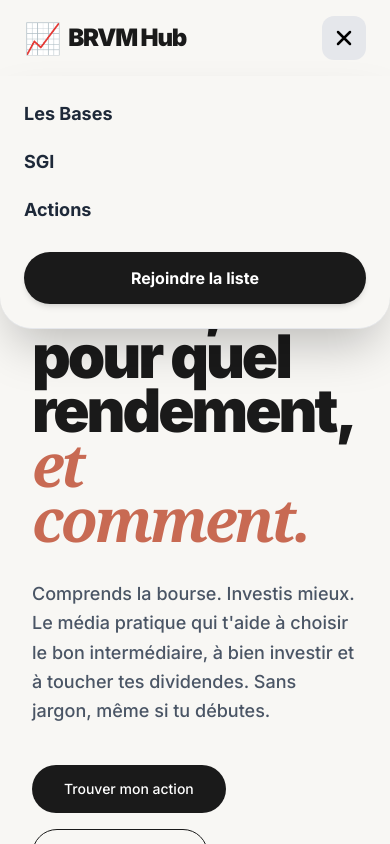
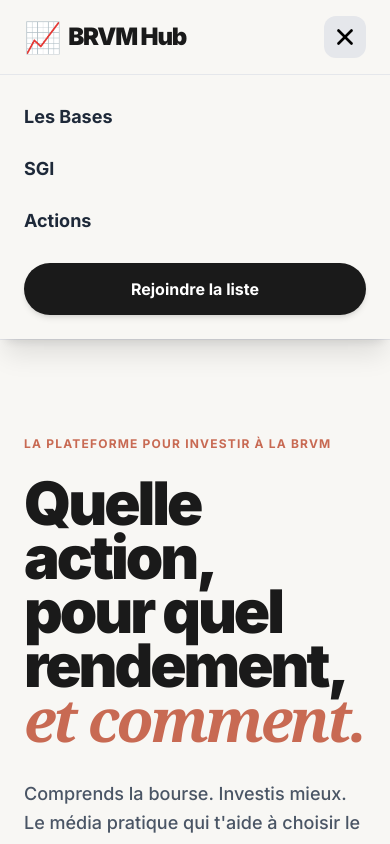
Before and after one commit to Kouyate01/brvm-hq, a Next.js app: page / in a window 390 px wide. Both pictures are taken after a click on the button "Menu". Shown: the top 844 px of the page. Built offline with nearby package versions, Linux system fonts and the light colour scheme.

Commit message:
Ajout d'un menu hamburger pour mobile, maj de layout et navbar

```diff
--- a/app/components/Navbar.tsx
+++ b/app/components/Navbar.tsx
@@ -7,16 +7,16 @@ export default function Navbar() {
   const [isOpen, setIsOpen] = useState(false);
 
   return (
-    <header className="w-full bg-[#F8F7F4] border-b border-gray-200/60 sticky top-0 z-50">
-      <nav className="flex items-center justify-between px-6 md:px-8 py-4 max-w-[1400px] mx-auto w-full">
+    <header className="w-full bg-[#F8F7F4] border-b border-gray-200/80 sticky top-0 z-50">
+      <div className="flex items-center justify-between px-6 md:px-8 py-4 max-w-[1400px] mx-auto w-full">
 
         {/* Logo */}
         <Link href="/" className="text-2xl font-black tracking-tighter flex items-center gap-2 text-[#1A1A1A]">
           <span className="text-3xl">📈</span> BRVM Hub
         </Link>
 
-        {/* Liens Desktop (cachés sur mobile avec hidden md:flex) */}
-        <div className="hidden md:flex items-center gap-8 font-medium text-sm">
+        {/* Liens Desktop (masqués sur mobile) */}
+        <div className="hidden md:flex items-center gap-8 font-medium text-sm text-[#1A1A1A]">
           <Link href="/guide" className="hover:text-gray-500 transition">Les Bases</Link>
           <Link href="/sgi" className="hover:text-gray-500 transition">SGI</Link>
           <Link href="/actions" className="hover:text-gray-500 transition">Actions</Link>
@@ -25,42 +25,52 @@ export default function Navbar() {
           </Link>
         </div>
 
-        {/* Bouton Hamburger Mobile (Visible uniquement sur mobile avec md:hidden) */}
+        {/* Bouton Hamburger Mobile (affiché UNIQUEMENT sur mobile) */}
         <button
+          type="button"
           onClick={() => setIsOpen(!isOpen)}
-          className="md:hidden flex items-center justify-center p-2.5 rounded-xl bg-gray-200 text-black focus:outline-none"
+          className="md:hidden flex items-center justify-center p-2 rounded-xl bg-gray-200 text-black active:scale-95 transition"
           aria-label="Menu"
         >
-          <svg className="w-6 h-6" fill="none" stroke="currentColor" viewBox="0 0 24 24">
           {isOpen ? (
-              <path strokeLinecap="round" strokeLinejoin="round" strokeWidth={2.5} d="M6 18L18 6M6 6l12 12" />
+            // Icône Croix (Fermer)
+            <svg width="26" height="26" viewBox="0 0 24 24" fill="none" stroke="currentColor" strokeWidth="2.5" strokeLinecap="round" strokeLinejoin="round">
+              <line x1="18" y1="6" x2="6" y2="18"></line>
+              <line x1="6" y1="6" x2="18" y2="18"></line>
+            </svg>
           ) : (
-              <path strokeLinecap="round" strokeLinejoin="round" strokeWidth={2.5} d="M4 6h16M4 12h16M4 18h16" />
+            // Icône 3 barres (Hamburger)
+            <svg width="26" height="26" viewBox="0 0 24 24" fill="none" stroke="currentColor" strokeWidth="2.5" strokeLinecap="round" strokeLinejoin="round">
+              <line x1="3" y1="12" x2="21" y2="12"></line>
+              <line x1="3" y1="6" x2="21" y2="6"></line>
+              <line x1="3" y1="18" x2="21" y2="18"></line>
+            </svg>
           )}
-          </svg>
         </button>
 
-        {/* Menu Déroulant Mobile (S'affiche si isOpen est true) */}
+      </div>
+
+      {/* Menu déroulant Mobile */}
       {isOpen && (
-          <div className="absolute top-full left-0 right-0 bg-[#F8F7F4] border-b border-gray-200 shadow-2xl p-6 flex flex-col gap-5 md:hidden z-50 rounded-b-[2rem]">
+        <div className="md:hidden bg-[#F8F7F4] border-t border-gray-200 px-6 py-6 flex flex-col gap-4 shadow-xl animate-in fade-in duration-200">
           <Link
             href="/guide"
             onClick={() => setIsOpen(false)}
-              className="font-bold text-lg text-gray-800 hover:text-black transition"
+            className="font-bold text-lg text-gray-800 hover:text-black py-1"
           >
             Les Bases
           </Link>
           <Link
             href="/sgi"
             onClick={() => setIsOpen(false)}
-              className="font-bold text-lg text-gray-800 hover:text-black transition"
+            className="font-bold text-lg text-gray-800 hover:text-black py-1"
           >
             SGI
           </Link>
           <Link
             href="/actions"
             onClick={() => setIsOpen(false)}
-              className="font-bold text-lg text-gray-800 hover:text-black transition"
+            className="font-bold text-lg text-gray-800 hover:text-black py-1"
           >
             Actions
           </Link>
@@ -73,7 +83,6 @@ export default function Navbar() {
           </Link>
         </div>
       )}
-      </nav>
     </header>
   );
 }
--- a/app/layout.tsx
+++ b/app/layout.tsx
@@ -1,8 +1,8 @@
-import type { Metadata } from "next";
+import type { Metadata, Viewport } from "next";
 import { Inter } from "next/font/google";
 import "./globals.css";
 import Link from "next/link";
-import Navbar from "./components/Navbar"; // Import direct depuis le dossier app/components
+import Navbar from "./components/Navbar";
 
 const inter = Inter({ subsets: ["latin"] });
 
@@ -11,21 +11,27 @@ export const metadata: Metadata = {
   description: "La plateforme pour investir à la BRVM.",
 };
 
+// CETTE LIGNE INDIQUE AU TÉLÉPHONE SA VRAIE LARGEUR MOBILE :
+export const viewport: Viewport = {
+  width: "device-width",
+  initialScale: 1,
+};
+
 export default function RootLayout({ children }: { children: React.ReactNode }) {
   return (
     <html lang="fr">
       <body suppressHydrationWarning className={`${inter.className} bg-[#F8F7F4] text-[#1A1A1A] min-h-screen font-sans selection:bg-[#C86A53] selection:text-white flex flex-col`}>
 
-        {/* Barre de navigation */}
+        {/* Navigation Mobile & Desktop */}
         <Navbar />
 
-        {/* Contenu principal de la page */}
-        <main className="max-w-[1400px] mx-auto px-8 py-10 pb-32 w-full flex-1">
+        {/* Contenu principal */}
+        <main className="max-w-[1400px] mx-auto px-6 md:px-8 py-8 pb-32 w-full flex-1">
           {children}
         </main>
 
-        {/* FOOTER SOMBRE */}
-        <footer className="bg-[#1C1A17] text-white pt-16 pb-8 px-8 w-full mt-auto">
+        {/* Footer */}
+        <footer className="bg-[#1C1A17] text-white pt-16 pb-8 px-6 md:px-8 w-full mt-auto">
           <div className="max-w-[1400px] mx-auto">
 
             <div className="flex flex-col md:flex-row justify-between mb-16 gap-10">
@@ -37,7 +43,7 @@ export default function RootLayout({ children }: { children: React.ReactNode })
                 <p className="text-[#A3A3A3] italic font-serif">Quelle action, pour quel rendement, et comment.</p>
               </div>
 
-              <div className="flex gap-16 md:gap-24">
+              <div className="flex gap-12 md:gap-24">
                 <div className="flex flex-col gap-4">
                   <h4 className="text-[#737373] text-xs font-bold uppercase tracking-widest mb-2">Le Hub</h4>
                   <Link href="/actions" className="text-[15px] font-medium hover:text-[#C86A53] transition">Actions Phares</Link>
```
Lines whose indentation alone changed are shown as unchanged.
